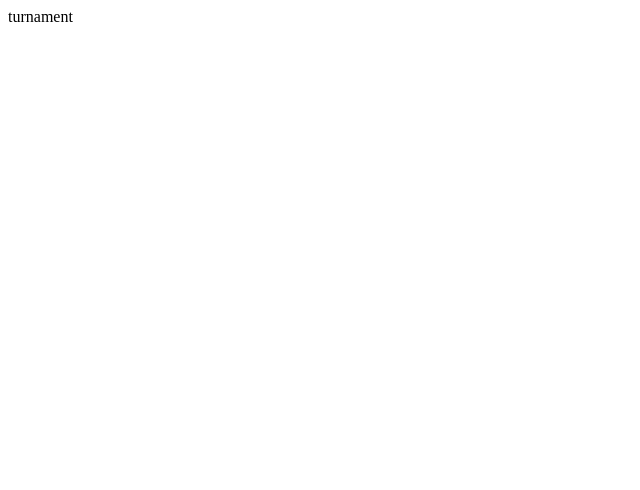
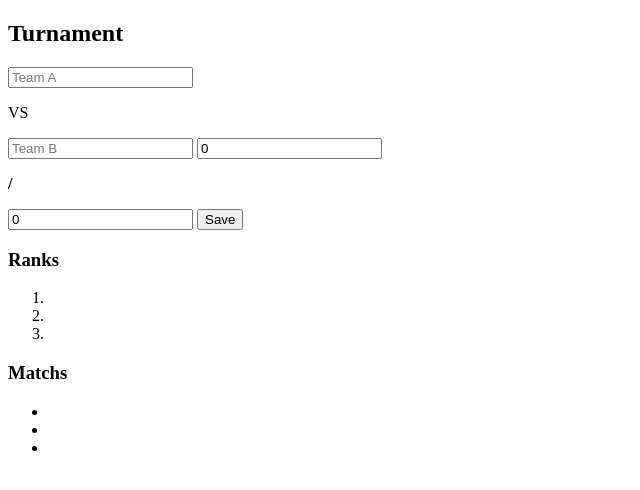
Before and after one commit to CyrilPerrinjaquet/turnament, a plain HTML site: page index.html in a window 1280 px wide. Shown: the whole page, without its empty margins (0-640 px from the left). Drawn offline with Linux system fonts and the light colour scheme.

Commit message:
QO-14181 first commit

```diff
--- a/index.html
+++ b/index.html
@@ -1,9 +1,38 @@
 <!DOCTYPE html>
-<html>
-  <head>
-    <title>turnament</title>
-  </head>
-  <body>
-    turnament
-  </body>
+
+<head>
+  <link rel="stylesheet" href="index.css">
+  </link>
+  <title>Turnament</title>
+</head>
+<body>
+  <h2>Turnament</h2>
+  <label for="teamA"></label>
+  <input type="text" name="teamA" id="teamA" placeholder="Team A" />
+  <p>VS</p>
+  <label for="teamB"></label>
+  <input type="text" name="teamB" id="teamB" placeholder="Team B" />
+  <label for="scoreTeamA"></label>
+  <input type="number" name="scoreTeamA" id="scoreTeamA" value="0" />
+  <p><strong>/</strong></p>
+  <label for="scoreTeamB"></label>
+  <input type="number" name="scoreTeamB" id="scoreTeamB" value="0" />
+  <label for="save"></label>
+  <input type="submit" value="Save" id="save" />
+  </form>
+  <h3>Ranks</h3>
+  <ol>
+    <li></li>
+    <li></li>
+    <li></li>
+  </ol>
+  <h3>Matchs</h3>
+  <ul>
+    <li></li>
+    <li></li>
+    <li></li>
+  </ul>
+  <script src="index.js"></script>
+</body>
+
 </html>
```
